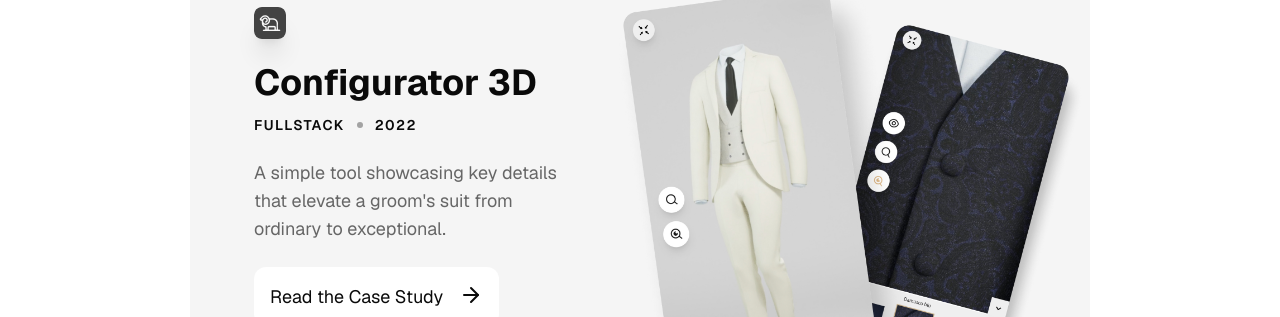
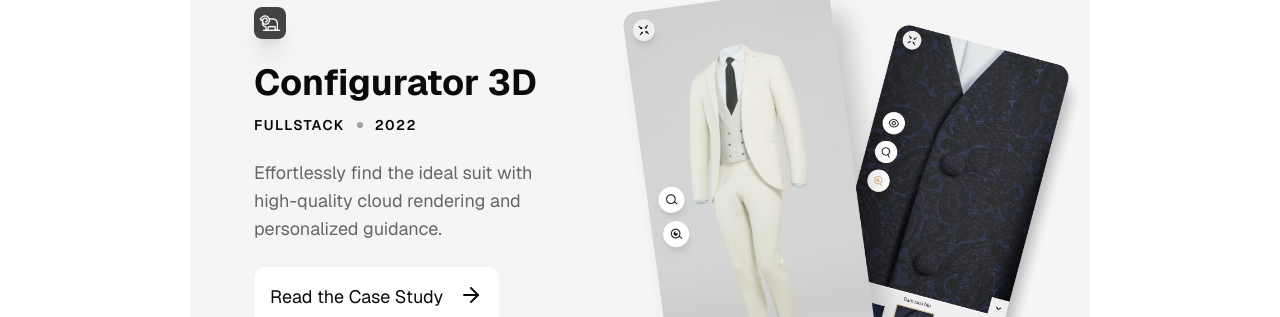
Before and after one commit to christianstamati/folio, a Next.js app: page / in a window 1280 px wide. Shown: the part 588-905 px from the top of the page. Built offline with nearby package versions, Linux system fonts and the light colour scheme.

Commit message:
changed default theme and added

```diff
--- a/src/app/layout.tsx
+++ b/src/app/layout.tsx
@@ -56,7 +56,7 @@ export default function RootLayout({
       <body className={`font-sans ${GeistSans.variable} ${GeistMono.variable}`}>
         <ThemeProvider
           attribute="class"
-          defaultTheme="system"
+          defaultTheme="light"
           enableSystem
           disableTransitionOnChange
         >
--- a/src/app/page.tsx
+++ b/src/app/page.tsx
@@ -54,8 +54,8 @@ export default function Home() {
               <ProjectCardTitle>Configurator 3D</ProjectCardTitle>
               <ProjectCardMetadata category={"FULLSTACK"} year={2022} />
               <ProjectCardDescription>
-                A simple tool showcasing key details that elevate a groom&apos;s
-                suit from ordinary to exceptional.
+                Effortlessly find the ideal suit with high-quality cloud
+                rendering and personalized guidance.
               </ProjectCardDescription>
               <ProjectCardCta>Read the Case Study</ProjectCardCta>
             </ProjectCardContent>
```
